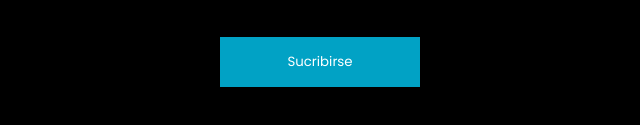
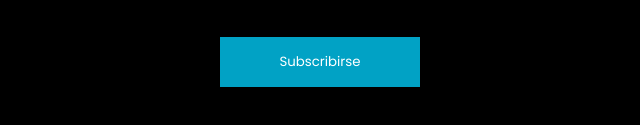
Before and after one commit to ginnerzapata/FCC-landing, a plain HTML site: page index.html in a window 1280 px wide. Shown: the part 3179-3304 px from the top of the page, 320-960 px from the left. Drawn offline with Linux system fonts and the light colour scheme.

Commit message:
subscribirse

```diff
--- a/index.html
+++ b/index.html
@@ -67,7 +67,7 @@
         <p>La version 1.0 finalmente esta en fase beta. Enterate por email de cuando sera el lanzamiento oficial.</p>
         <form id="form" action="https://www.freecodecamp.com/email-submit">
             <input type="email" name="email" id="email" placeholder="Tu email" required>
-            <input id="submit" type="submit" value="Sucribirse" class="button">
+            <input id="submit" type="submit" value="Subscribirse" class="button">
         </form>
     </div>
 </body>
```
